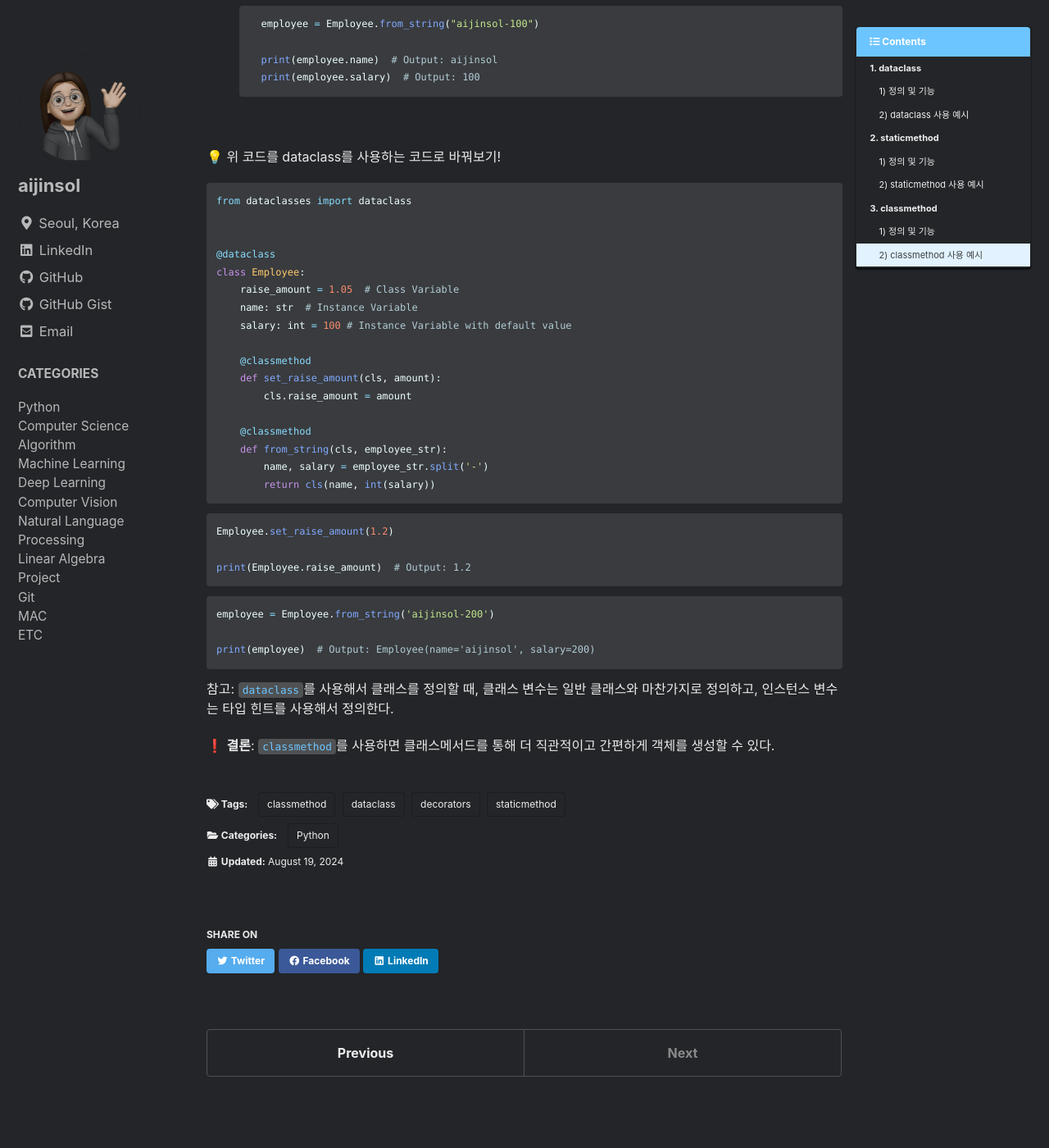
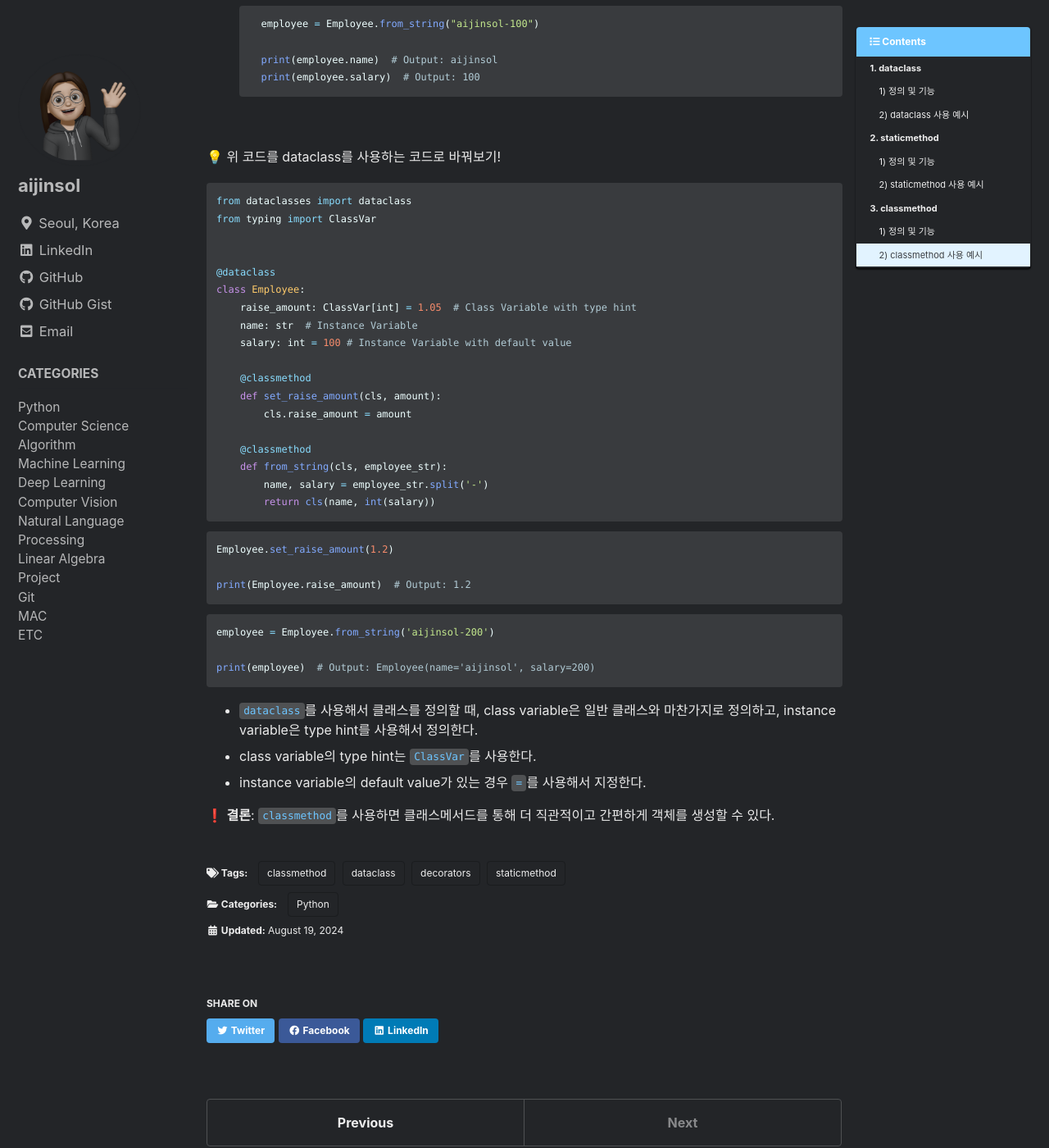
Before and after one commit to aijinsol/aijinsol.github.io, a Jekyll site: the page built from _posts/2024-08-19-decorators.md, in a window 1280 px wide and 1400 px high, scrolled down 4447 px. Shown: the whole window at 82% size. Built offline with Jekyll 4.4.1, drawn with Linux system fonts in a browser that asks for light colours; cached includes are drawn as plain includes; comment, search, counter and statistics services are not loaded.

Commit message:
docs: update decorator example descriptions

````diff
--- a/_posts/2024-08-19-decorators.md
+++ b/_posts/2024-08-19-decorators.md
@@ -197,11 +197,12 @@ last_modified_at: 2024-08-19
 
 ```python
 from dataclasses import dataclass
+from typing import ClassVar
 
 
 @dataclass
 class Employee:
-    raise_amount = 1.05  # Class Variable
+    raise_amount: ClassVar[int] = 1.05  # Class Variable with type hint
     name: str  # Instance Variable
     salary: int = 100 # Instance Variable with default value
 
@@ -224,6 +225,8 @@ employee = Employee.from_string('aijinsol-200')
 
 print(employee)  # Output: Employee(name='aijinsol', salary=200)
 ```
-참고: `dataclass`를 사용해서 클래스를 정의할 때, 클래스 변수는 일반 클래스와 마찬가지로 정의하고, 인스턴스 변수는 타입 힌트를 사용해서 정의한다.
+- `dataclass`를 사용해서 클래스를 정의할 때, class variable은 일반 클래스와 마찬가지로 정의하고, instance variable은 type hint를 사용해서 정의한다.
+- class variable의 type hint는 `ClassVar`를 사용한다.
+- instance variable의 default value가 있는 경우 `=`를 사용해서 지정한다.
 
 ❗ <b>결론</b>: `classmethod`를 사용하면 클래스메서드를 통해 더 직관적이고 간편하게 객체를 생성할 수 있다.
````
